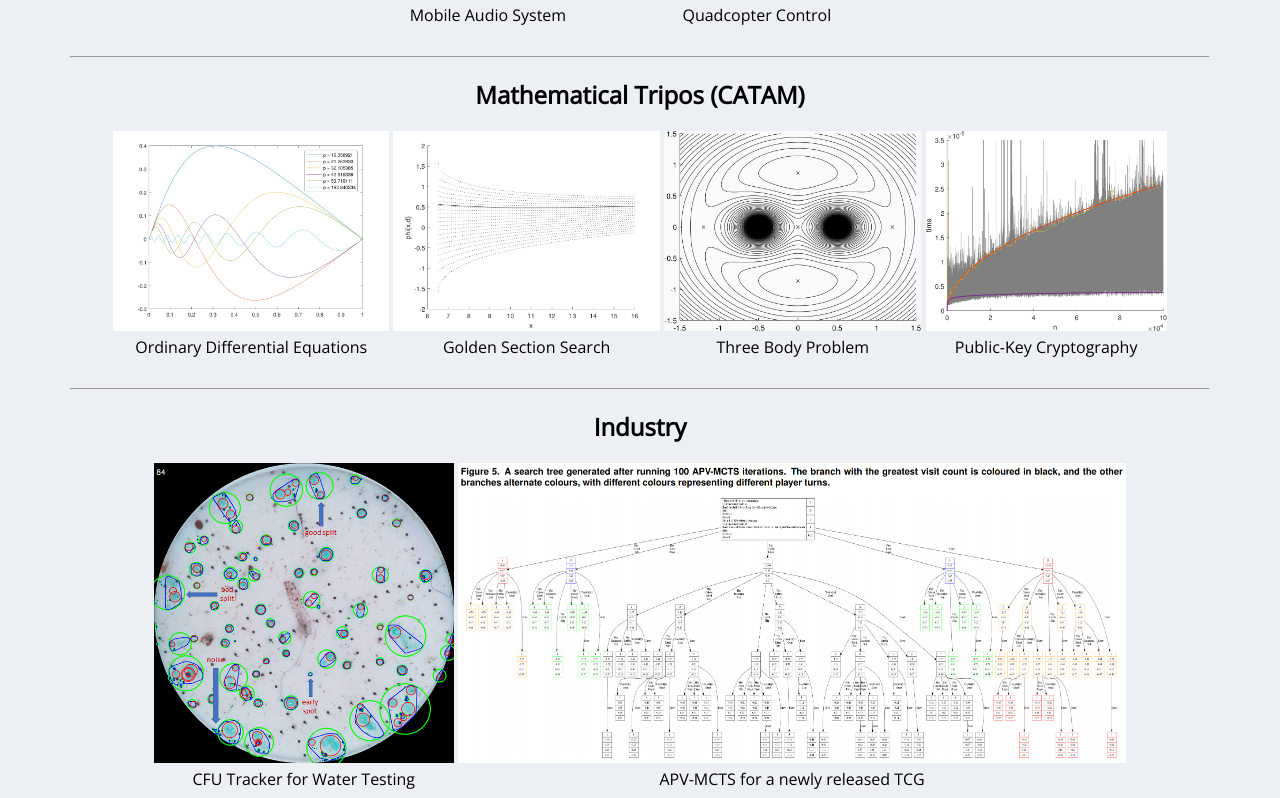
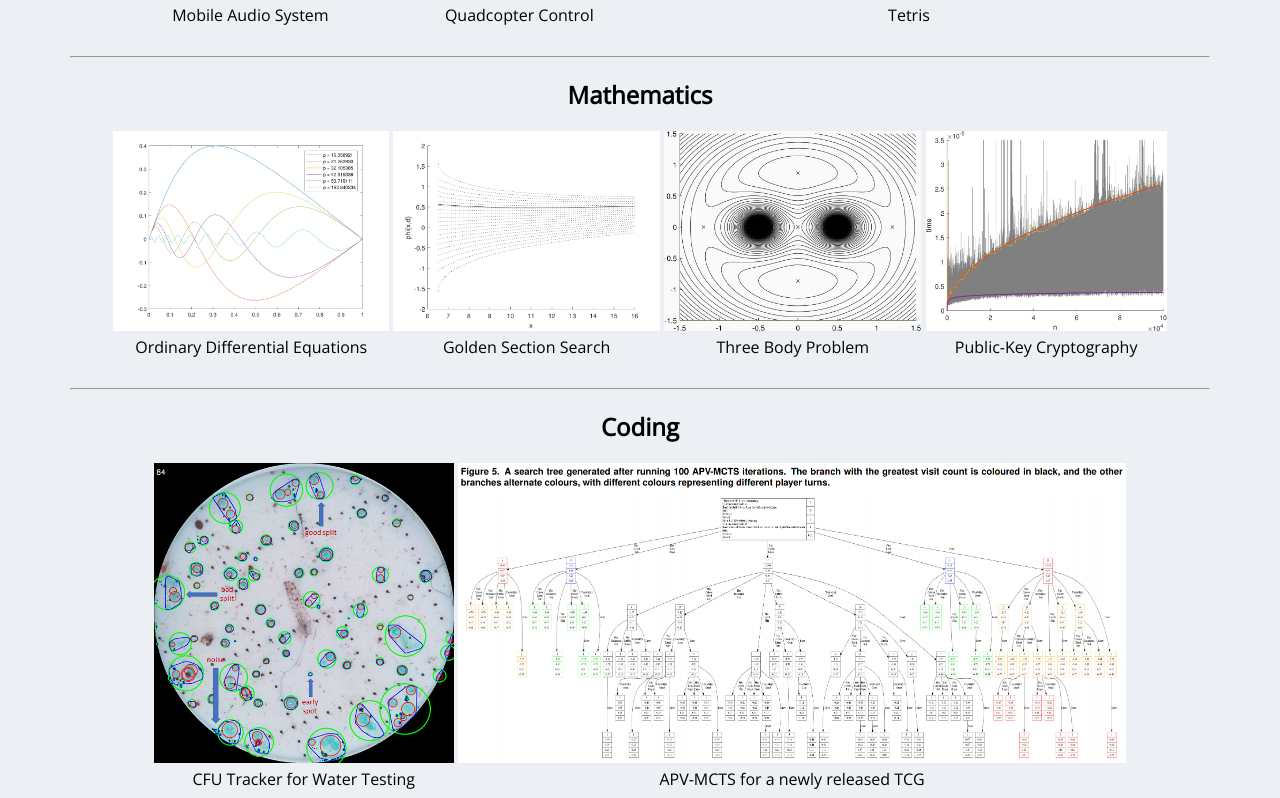
Before and after one commit to alfredclwong/srcf-site, a PHP site: page /projects in a window 1280 px wide. Shown: the part 454-1252 px from the top of the page. Run offline with PHP 8.4, Linux system fonts and the light colour scheme.

Commit message:
added some projects, updated resume, added some home page text

```diff
--- a/index.php
+++ b/index.php
@@ -8,7 +8,9 @@
 <?php include("navbar.inc.php"); ?>
   <main>
     <h1>Alfred Wong</h1>
-    This site is a work in progress.
+    Still pretending that I'll work on this site later.<br><br>
+    Checked out my <a href="projects">projects</a> and <a href="resume">resume</a>.<br>
+    Or <a href="#" onclick="window.open('projects'); window.open('resume');">both</a>!
     <hr width=50% />
     <ul>
       <li>
--- a/projects.php
+++ b/projects.php
@@ -8,7 +8,7 @@
 <?php include("navbar.inc.php"); ?>
   <main>
     <div>
-      <h2>School</h2>
+      <h2>Engineering</h2>
       <figure>
         <img src="images/electronics.jpg" alt="Mobile Audio System" height="300px">
         <figcaption>Mobile Audio System</figcaption>
@@ -17,11 +17,15 @@
         <img src="images/image50.jpg" alt="Quadcopter Control" height="300px">
         <figcaption>Quadcopter Control</figcaption>
       </figure>
+      <figure>
+      	<img src="images/tetris.png" height="300px" "style=display:block"><img src="images/tetris_fpga.png" height="300px" "style=display:block">
+	<figcaption>Tetris</figcaption>
+      </figure>
     </div>
     <br>
     <hr width=90%>
     <div>
-      <h2>Mathematical Tripos (CATAM)</h2>
+      <h2>Mathematics</h2>
       <figure>
         <img src="images/ODEs.jpg" height="200px">
         <figcaption>Ordinary Differential Equations</figcaption>
@@ -42,7 +46,7 @@
     <br>
     <hr width=90%>
     <div>
-      <h2>Industry</h2>
+      <h2>Coding</h2>
       <figure>
         <img src="images/waterscope-improc.png" height="300px">
         <figcaption>CFU Tracker for Water Testing</figcaption>
@@ -51,8 +55,7 @@
       <figure>
         <img src="images/apv-mcts.png" height=300px">
         <figcaption>APV-MCTS for a newly released TCG</figcaption>
-      </figure>
-    </div>
+    <div>
   </main>
 </body>
 </html>
```
Also changed, not shown: images/resume.jpg, images/tetris.png (added), 1 other file.
